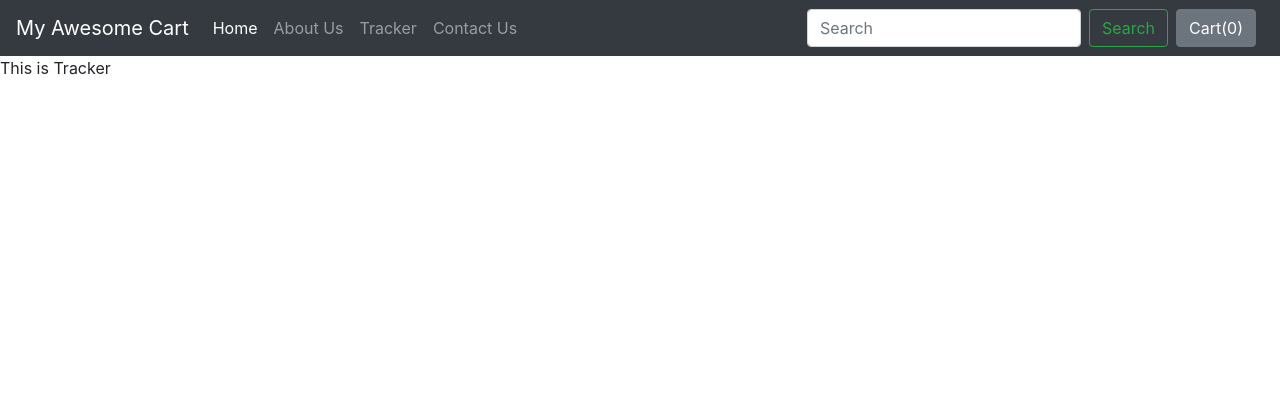
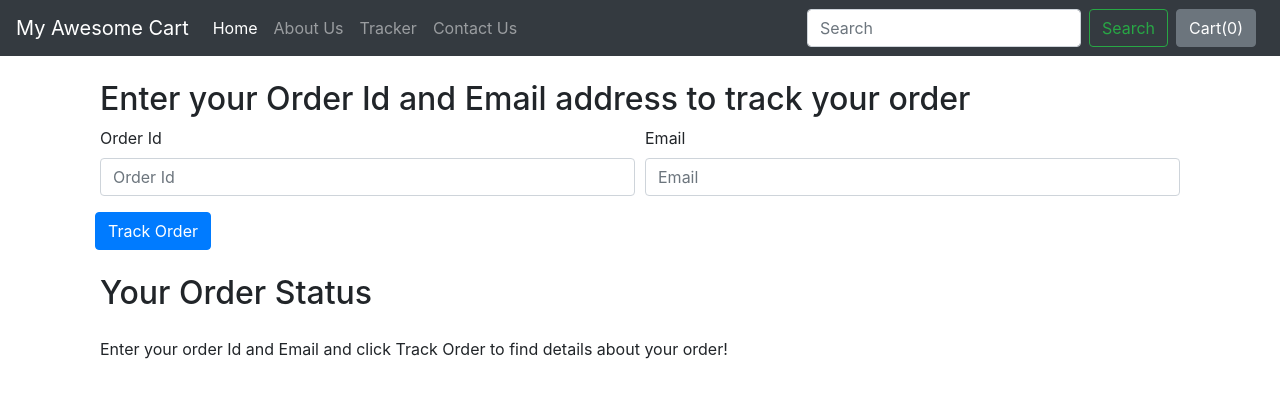
Before and after one commit to MahdinOhi/MAC-My-Awesome-Cart, a Django app: page /shop/tracker/ in a window 1280 px wide. Shown: the top 398 px of the page. Run offline with Django 4.2, Linux system fonts and the light colour scheme; some libraries are stand-ins or nearby versions.

Commit message:
Created Order Tracker For Customers

```diff
--- a/shop/admin.py
+++ b/shop/admin.py
@@ -1,8 +1,9 @@
 from django.contrib import admin
 
 # Register your models here.
-from .models import Product, Contact, Orders
+from .models import Product, Contact, Orders, OrderUpdate
 
 admin.site.register(Product)
 admin.site.register(Contact)
 admin.site.register(Orders)
+admin.site.register(OrderUpdate)
--- a/shop/templates/shop/basic.html
+++ b/shop/templates/shop/basic.html
@@ -1,101 +1,66 @@
-<!DOCTYPE html>
+<!doctype html>
 <html lang="en">
   <head>
     <!-- Required meta tags -->
-    <meta charset="utf-8" />
-    <meta name="viewport" content="width=device-width, initial-scale=1, shrink-to-fit=no" />
+    <meta charset="utf-8">
+    <meta name="viewport" content="width=device-width, initial-scale=1, shrink-to-fit=no">
 
     <!-- Bootstrap CSS -->
-    <link rel="stylesheet" href="https://cdn.jsdelivr.net/npm/bootstrap@4.2.1/dist/css/bootstrap.min.css" integrity="sha384-GJzZqFGwb1QTTN6wy59ffF1BuGJpLSa9DkKMp0DgiMDm4iYMj70gZWKYbI706tWS" crossorigin="anonymous" />
+    <link rel="stylesheet" href="https://stackpath.bootstrapcdn.com/bootstrap/4.2.1/css/bootstrap.min.css" integrity="sha384-GJzZqFGwb1QTTN6wy59ffF1BuGJpLSa9DkKMp0DgiMDm4iYMj70gZWKYbI706tWS" crossorigin="anonymous">
 
-    <title>
-      {% block title %}
-
-      {% endblock %}
-    </title>
-    <style></style>
-  </head>
-  <body>
-    <!DOCTYPE html>
-    <html lang="en">
-      <head>
-        <!-- Required meta tags -->
-        <meta charset="utf-8" />
-        <meta name="viewport" content="width=device-width, initial-scale=1, shrink-to-fit=no" />
-
-        <!-- Bootstrap CSS -->
-        <link rel="stylesheet" href="https://stackpath.bootstrapcdn.com/bootstrap/4.2.1/css/bootstrap.min.css" integrity="sha384-GJzZqFGwb1QTTN6wy59ffF1BuGJpLSa9DkKMp0DgiMDm4iYMj70gZWKYbI706tWS" crossorigin="anonymous" />
-
-        <title>Hello, world!</title>
+    <title>{% block title%} {% endblock %}</title>
      <style>
-          .col-md-3 {
-            display: inline-block;
-            margin-left: -4px;
-          }
-          .carousel-indicators .active {
-            background-color: blue;
-          }
-          .col-md-3 img {
-            width: 100%;
-            height: auto;
-          }
-          body .carousel-indicator li {
-            background-color: blue;
-          }
-          body .carousel-indicators {
-            bottom: 0;
-          }
-          body .carousel-control-prev-icon,
-          body .carousel-control-next-icon {
-            background-color: blue;
-          }
-          body .no-padding {
-            padding-left: 0;
-            padding-right: 0;
-          }
+       {% block css %} {% endblock %}
   </style>
   </head>
   <body>
 
-        <!--NAVBAR STARTS FROM HERE-->
     <nav class="navbar navbar-expand-lg navbar-dark bg-dark">
   <a class="navbar-brand" href="/shop">My Awesome Cart</a>
-          <button class="navbar-toggler" type="button" data-toggle="collapse" data-target="#navbarSupportedContent" aria-controls="navbarSupportedContent" aria-expanded="false" aria-label="Toggle navigation"><span class="navbar-toggler-icon"></span></button>
+  <button class="navbar-toggler" type="button" data-toggle="collapse" data-target="#navbarSupportedContent" aria-controls="navbarSupportedContent" aria-expanded="false" aria-label="Toggle navigation">
+    <span class="navbar-toggler-icon"></span>
+  </button>
 
   <div class="collapse navbar-collapse" id="navbarSupportedContent">
     <ul class="navbar-nav mr-auto">
       <li class="nav-item active">
-                <a class="nav-link" href="/shop">Home <span class="sr-only" >(current)</span></a>
+        <a class="nav-link" href="/shop">Home <span class="sr-only">(current)</span></a>
       </li>
       <li class="nav-item">
         <a class="nav-link" href="/shop/about">About Us</a>
+      </li>
+
       <li class="nav-item">
         <a class="nav-link" href="/shop/tracker">Tracker</a>
       </li>
+
       <li class="nav-item">
         <a class="nav-link" href="/shop/contact">Contact Us</a>
       </li>
+
+
     </ul>
     <form class="form-inline my-2 my-lg-0">
-              <input class="form-control mr-sm-2" type="search" placeholder="Search" aria-label="Search" />
+      <input class="form-control mr-sm-2" type="search" placeholder="Search" aria-label="Search">
       <button class="btn btn-outline-success my-2 my-sm-0" type="submit">Search</button>
     </form>
-            <button type="button" class="btn btn-secondary mx-2" id = "popcart" data-container="body" data-toggle="popover" data-placement="bottom" data-html="true" data-content="Vivamussagittis lacus vel augue laoreet rutrum faucibus.">Cart(<span id="cart">0</span>)</button>
+    <button type="button" class="btn btn-secondary mx-2" id="popcart" data-container="body" data-toggle="popover" data-placement="bottom" data-html="true" data-content="Vivamus
+sagittis lacus vel augue laoreet rutrum faucibus.">
+
+
+  Cart(<span id="cart">0</span>)
+</button>
   </div>
 </nav>
-        {% block body %}
-
-        {% endblock %}
+  {% block body %} {% endblock %}
 
     <!-- Optional JavaScript -->
     <!-- jQuery first, then Popper.js, then Bootstrap JS -->
-        <script src="https://code.jquery.com/jquery-3.3.1.slim.min.js" integrity="sha384-q8i/X+965DzO0rT7abK41JStQIAqVgRVzpbzo5smXKp4YfRvH+8abtTE1Pi6jizo" crossorigin="anonymous"></script>
+    <script src="https://code.jquery.com/jquery-3.3.1.js"
+  integrity="sha256-2Kok7MbOyxpgUVvAk/HJ2jigOSYS2auK4Pfzbm7uH60="
+  crossorigin="anonymous"></script>
     <script src="https://cdnjs.cloudflare.com/ajax/libs/popper.js/1.14.6/umd/popper.min.js" integrity="sha384-wHAiFfRlMFy6i5SRaxvfOCifBUQy1xHdJ/yoi7FRNXMRBu5WHdZYu1hA6ZOblgut" crossorigin="anonymous"></script>
     <script src="https://stackpath.bootstrapcdn.com/bootstrap/4.2.1/js/bootstrap.min.js" integrity="sha384-B0UglyR+jN6CkvvICOB2joaf5I4l3gm9GU6Hc1og6Ls7i6U/mkkaduKaBhlAXv9k" crossorigin="anonymous"></script>
-        {% block js %}
-
-        {% endblock %}
+    {% block js %} {% endblock %}
   </body>
 </html>
-  </body>
-</html>
--- a/shop/templates/shop/tracker.html
+++ b/shop/templates/shop/tracker.html
@@ -1,8 +1,67 @@
 {% extends 'shop/basic.html' %}
-
-{% block title %}
-  Order Tracker
+{% block title%} My Awesome Cart Tracker{% endblock %}
+{% block body %}
+<div class="container">
+    <div class="col my-4">
+        <h2>Enter your Order Id and Email address to track your order</h2>
+        <form method="post" action="#" id="trackerForm">{% csrf_token %}
+            <div class="form-row">
+                <div class="form-group col-md-6">
+                    <label for="inputname">Order Id</label>
+                    <input type="text" class="form-control" id="orderId" name="orderId" placeholder="Order Id">
+                </div>
+                <div class="form-group col-md-6">
+                    <label for="inputEmail4">Email</label>
+                    <input type="email" class="form-control" id="email" name="email" placeholder="Email">
+                </div>
+                <button type="submit" class="btn btn-primary">Track Order</button>
+            </div>
+    </div>
+    <div class="col my-4">
+        <h2>Your Order Status</h2>
+        <div class="my-4">
+            <ul class="list-group" id="items">
+            	Enter your order Id and Email and click Track Order to find details about your order!
+            </ul>
+        </div>
+    </div>
+</div>
 {% endblock %}
-{% block body %}
-  This is Tracker
+{% block js %}
+<script>
+$('#trackerForm').submit(function(event) {
+    $('#items').empty();
+    var formData = {
+        'orderId': $('input[name=orderId]').val(),
+        'email': $('input[name=email]').val(),
+        'csrfmiddlewaretoken': $('input[name=csrfmiddlewaretoken]').val()
+    };
+    $.ajax({
+            type: 'POST',
+            url: '/shop/tracker/',
+            data: formData,
+            encode: true
+        })
+        .done(function(data) {
+            console.log(data)
+            updates = JSON.parse(data);
+            if (updates.length > 0 & updates != {}) {
+                for (i = 0; i < updates.length; i++) {
+                    let text = updates[i]['text'];
+                    let time = updates[i]['time'];
+                    mystr = `<li class="list-group-item d-flex justify-content-between align-items-center">
+                    ${text}
+                    <span class="badge badge-primary badge-pill">${time}</span>
+                </li>`
+                    $('#items').append(mystr);
+                }
+            } else {
+            	mystr = `<li class="list-group-item d-flex justify-content-between align-items-center">
+                    Sorry, We are not able to fetch this order id and email. Make sure to type correct order Id and email</li>`
+            	$('#items').append(mystr);
+            }
+        });
+    event.preventDefault();
+});
+</script>
 {% endblock %}
--- a/shop/views.py
+++ b/shop/views.py
@@ -1,21 +1,13 @@
+from django.shortcuts import render
+from .models import Product, Contact, Orders, OrderUpdate
+from math import ceil
+import json
+
+# Create your views here.
 from django.http import HttpResponse
-from django.shortcuts import render
-from .models import Product, Contact, Orders
-from math import ceil
-# import the logging library
-import logging
-
-# Get an instance of a logger
-logger = logging.getLogger(__name__)
-# Create your views here.
 
 
 def index(request):
-    # products = Product.objects.all()
-    # print(products)
-    # n = len(products)
-    # nSlides = n//4 + ceil((n/4)-(n//4))
-
     allProds = []
     catprods = Product.objects.values('category', 'id')
     cats = {item['category'] for item in catprods}
@@ -24,10 +16,6 @@ def index(request):
         n = len(prod)
         nSlides = n // 4 + ceil((n / 4) - (n // 4))
         allProds.append([prod, range(1, nSlides), nSlides])
-
-    # params = {'no_of_slides':nSlides, 'range': range(1,nSlides),'product': products}
-    # allProds = [[products, range(1, nSlides), nSlides],
-    #             [products, range(1, nSlides), nSlides]]
     params = {'allProds': allProds}
     return render(request, 'shop/index.html', params)
 
@@ -48,6 +36,24 @@ def contact(request):
 
 
 def tracker(request):
+    if request.method == "POST":
+        orderId = request.POST.get('orderId', '')
+        email = request.POST.get('email', '')
+        try:
+            order = Orders.objects.filter(order_id=orderId, email=email)
+            if len(order) > 0:
+                update = OrderUpdate.objects.filter(order_id=orderId)
+                updates = []
+                for item in update:
+                    updates.append(
+                        {'text': item.update_desc, 'time': item.timestamp})
+                    response = json.dumps(updates, default=str)
+                return HttpResponse(response)
+            else:
+                return HttpResponse('{}')
+        except Exception as e:
+            return HttpResponse('{}')
+
     return render(request, 'shop/tracker.html')
 
 
@@ -56,9 +62,9 @@ def search(request):
 
 
 def productView(request, myid):
+
     # Fetch the product using the id
     product = Product.objects.filter(id=myid)
-
     return render(request, 'shop/prodView.html', {'product': product[0]})
 
 
@@ -76,6 +82,9 @@ def checkout(request):
         order = Orders(items_json=items_json, name=name, email=email, address=address, city=city,
                        state=state, zip_code=zip_code, phone=phone)
         order.save()
+        update = OrderUpdate(order_id=order.order_id,
+                             update_desc="The order has been placed")
+        update.save()
         thank = True
         id = order.order_id
         return render(request, 'shop/checkout.html', {'thank': thank, 'id': id})
```
Also changed, not shown: mac/templates/index.html (+92 -16 lines), shop/models.py (+10 -0 lines), db.sqlite3, shop/migrations/0007_orderupdate.py (added). Lines whose indentation alone changed are shown as unchanged.
